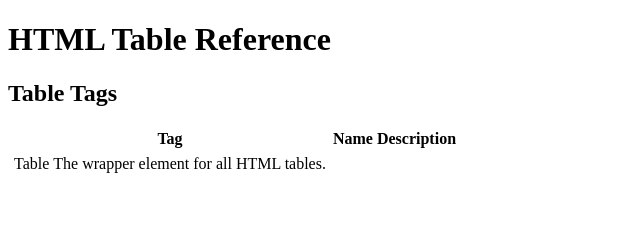
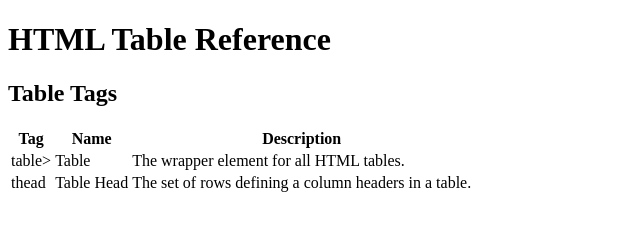
Before and after one commit to TriciaGibson/HTML-Tables-Cheat-Sheet, a plain HTML site: page HTML and CSS Cheat Sheet/index.html in a window 1280 px wide. Shown: the whole page, without its empty margins (0-640 px from the left). Drawn offline with Linux system fonts and the light colour scheme.

Commit message:
Added new table date and table rows

```diff
--- a/HTML and CSS Cheat Sheet/index.html
+++ b/HTML and CSS Cheat Sheet/index.html
@@ -21,10 +21,16 @@
     <tbody>
         <tr>
             <td>
-                <span class="code"><table></span>
-            </td>
+                <span class="code">table></span>
             <td>Table</td>
             <td>The wrapper element for all HTML tables.</td>
+        </tr>
+        <tr>
+            <td>
+                <span class="code">thead</span>
+            </td>
+            <td>Table Head</td>
+            <td>The set of rows defining a column headers in a table.</td>
         </tr>
 
     </tbody>
--- a/HTML and CSS Cheat Sheet/style.css
+++ b/HTML and CSS Cheat Sheet/style.css
@@ -0,0 +1,3 @@
+h1 {
+    color: blue;
+}
```
